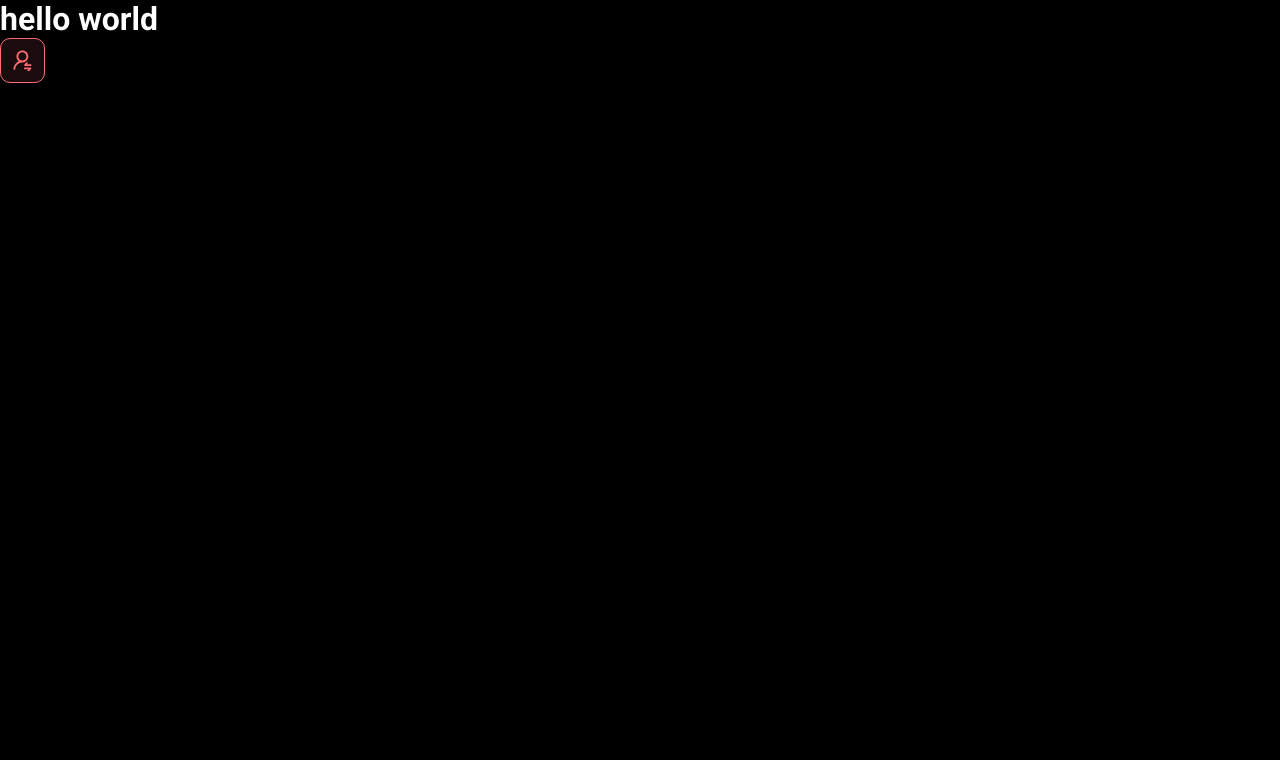
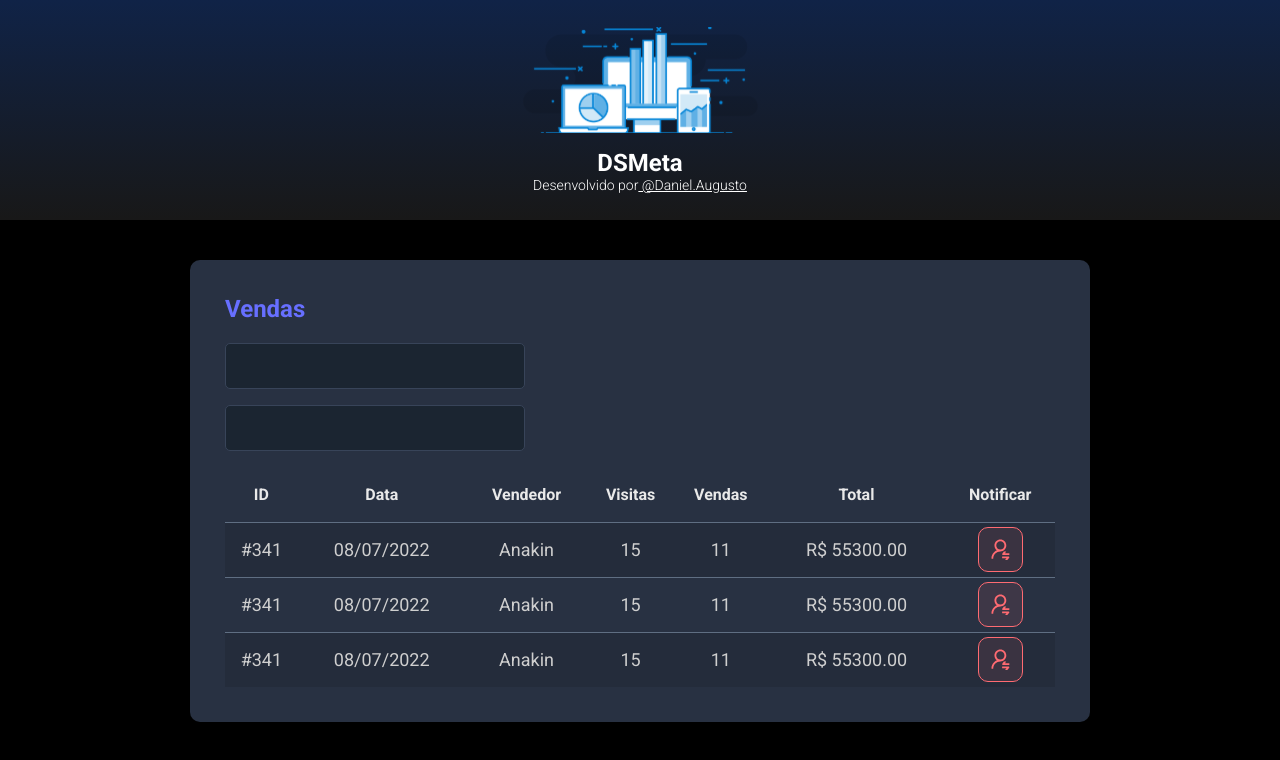
Before and after one commit to danielrgb23/Estudos-react-java, a React (Vite) app in the folder frontend/: page / in a window 1280 px wide. Shown: the top 760 px of the page. Built offline with nearby package versions, Linux system fonts and the light colour scheme.

Commit message:
Feat:tabela

```diff
--- a/frontend/src/App.tsx
+++ b/frontend/src/App.tsx
@@ -1,10 +1,18 @@
+import { Header } from "./components/Header";
 import { NotificationButton } from "./components/notificationButton";
+import { SalesCard } from "./components/SalesCard";
 
 export function App() {
   return (
     <div className="App">
-        <h1>hello world</h1>
-        <NotificationButton />
+      <Header />
+      <main>
+        <section id="sales">
+          <div className="dsmeta-container">
+            <SalesCard />
+          </div>
+        </section>
+      </main>
     </div>
   )
 }
--- /dev/null
+++ b/frontend/src/components/Header/index.tsx
@@ -0,0 +1,18 @@
+import React from 'react'
+import logo from '../../assets/img/logo.svg'
+import './styles.css'
+
+export function Header() {
+ return (
+  <header>
+   <div className="dsmeta-logo-container">
+    <img src={logo} alt="DSMeta" />
+    <h1>DSMeta</h1>
+    <p>
+     Desenvolvido por
+     <a href="https://www.linkedin.com/in/daniel-augusto02/" target="_blank"> @Daniel.Augusto</a>
+    </p>
+   </div>
+  </header>
+ )
+}
--- /dev/null
+++ b/frontend/src/components/Header/styles.css
@@ -0,0 +1,31 @@
+header {
+ background: linear-gradient(180deg, #102347 0%, #181818 100%);
+ height: 220px;
+ display: flex;
+ align-items: center;
+ justify-content: center;
+}
+
+.dsmeta-logo-container {
+ display: flex;
+ flex-direction: column;
+ align-items: center;
+}
+
+.dsmeta-logo-container a {
+ text-decoration: underline;
+}
+
+.dsmeta-logo-container img {
+ width: 235px;
+}
+
+.dsmeta-logo-container h1 {
+ margin-top: 15px;
+ font-size: 24px;
+}
+
+.dsmeta-logo-container p {
+ font-size: 14px;
+ font-weight: 300;
+}
--- /dev/null
+++ b/frontend/src/components/SalesCard/index.tsx
@@ -0,0 +1,78 @@
+import React from 'react'
+import { NotificationButton } from '../notificationButton'
+import './styles.css'
+
+export function SalesCard() {
+ return (
+  <div className="dsmeta-card">
+   <h2 className="dsmeta-sales-title">Vendas</h2>
+   <div>
+    <div className="dsmeta-form-control-container">
+     <input className="dsmeta-form-control" type="text" />
+    </div>
+    <div className="dsmeta-form-control-container">
+     <input className="dsmeta-form-control" type="text" />
+    </div>
+   </div>
+
+   <div>
+    <table className="dsmeta-sales-table">
+     <thead>
+      <tr>
+       <th className="show992">ID</th>
+       <th className="show576">Data</th>
+       <th>Vendedor</th>
+       <th className="show992">Visitas</th>
+       <th className="show992">Vendas</th>
+       <th>Total</th>
+       <th>Notificar</th>
+      </tr>
+     </thead>
+     <tbody>
+      <tr>
+       <td className="show992">#341</td>
+       <td className="show576">08/07/2022</td>
+       <td>Anakin</td>
+       <td className="show992">15</td>
+       <td className="show992">11</td>
+       <td>R$ 55300.00</td>
+       <td>
+        <div className="dsmeta-red-btn-container">
+          <NotificationButton />
+        </div>
+       </td>
+      </tr>
+      <tr>
+       <td className="show992">#341</td>
+       <td className="show576">08/07/2022</td>
+       <td>Anakin</td>
+       <td className="show992">15</td>
+       <td className="show992">11</td>
+       <td>R$ 55300.00</td>
+       <td>
+        <div className="dsmeta-red-btn-container">
+          <NotificationButton />
+        </div>
+       </td>
+      </tr>
+      <tr>
+       <td className="show992">#341</td>
+       <td className="show576">08/07/2022</td>
+       <td>Anakin</td>
+       <td className="show992">15</td>
+       <td className="show992">11</td>
+       <td>R$ 55300.00</td>
+       <td>
+        <div className="dsmeta-red-btn-container">
+          <NotificationButton />
+        </div>
+       </td>
+      </tr>
+     </tbody>
+
+    </table>
+   </div>
+
+  </div>
+ )
+}
--- /dev/null
+++ b/frontend/src/components/SalesCard/styles.css
@@ -0,0 +1,97 @@
+.dsmeta-card {
+ background-color: #283142;
+ border-radius: 10px;
+ padding: 30px 10px;
+}
+
+.dsmeta-sales-title {
+ color: #676fff;
+ font-size: 24px;
+ margin-bottom: 20px;
+}
+
+.dsmeta-form-control-container {
+ margin-bottom: 16px;
+ max-width: 300px;
+}
+
+.dsmeta-form-control {
+ width: 100%;
+ height: 46px;
+ background-color: #1b2531;
+ border: 1px solid #384459;
+ border-radius: 5px;
+ color: #9aaabe;
+ padding: 0 20px;
+ font-size: 18px;
+}
+
+.dsmeta-sales-table {
+ width: 100%;
+ border-spacing: 0;
+ border-collapse: collapse;
+}
+
+.dsmeta-sales-table thead {
+ height: 55px;
+ font-size: 16px;
+ color: #e9e9e9;
+ font-weight: 700;
+}
+
+.dsmeta-sales-table tbody {
+ font-size: 14px;
+ font-weight: 400;
+ color: #cfcfcf;
+ text-align: center;
+}
+
+.dsmeta-sales-table tbody tr {
+ height: 74px;
+ border-top: 1px solid #5f6e82;
+}
+
+.dsmeta-sales-table tbody tr:hover>td {
+ background-color: #384459;
+}
+
+.dsmeta-sales-table tbody tr:nth-child(odd) {
+ background-color: #242c3b;
+}
+
+.dsmeta-red-btn-container {
+ display: flex;
+ justify-content: center;
+}
+
+.show576 {
+ display: none;
+}
+
+.show992 {
+ display: none;
+}
+
+@media (min-width: 576px) {
+ .show576 {
+  display: table-cell;
+ }
+
+ .dsmeta-card {
+  padding: 35px;
+ }
+
+ .dsmeta-sales-table tbody tr {
+  height: 55px;
+ }
+
+ .dsmeta-sales-table tbody {
+  font-size: 18px;
+ }
+}
+
+@media (min-width: 992px) {
+ .show992 {
+  display: table-cell;
+ }
+}
--- a/frontend/src/index.css
+++ b/frontend/src/index.css
@@ -20,40 +20,6 @@
   text-decoration: none;
 }
 
-header {
-  background: linear-gradient(180deg, #102347 0%, #181818 100%);
-  height: 220px;
-  display: flex;
-  align-items: center;
-  justify-content: center;
-}
-
-.dsmeta-logo-container {
-  display: flex;
-  flex-direction: column;
-  align-items: center;
-}
-
-.dsmeta-logo-container img {
-  width: 235px;
-}
-
-.dsmeta-logo-container h1 {
-  margin-top: 15px;
-  font-size: 24px;
-}
-
-.dsmeta-logo-container p {
-  font-size: 14px;
-  font-weight: 300;
-}
-
-.dsmeta-card {
-  background-color: #283142;
-  border-radius: 10px;
-  padding: 30px 10px;
-}
-
 .dsmeta-container {
   width: 100%;
   max-width: 900px;
@@ -63,111 +29,3 @@
 #sales {
   padding: 40px 10px;
 }
-
-.dsmeta-sales-title {
-  color: #676fff;
-  font-size: 24px;
-  margin-bottom: 20px;
-}
-
-.dsmeta-form-control-container {
-  margin-bottom: 16px;
-  max-width: 300px;
-}
-
-.dsmeta-form-control {
-  width: 100%;
-  height: 46px;
-  background-color: #1b2531;
-  border: 1px solid #384459;
-  border-radius: 5px;
-  color: #9aaabe;
-  padding: 0 20px;
-  font-size: 18px;
-}
-
-.dsmeta-sales-table {
-  width: 100%;
-  border-spacing: 0;
-  border-collapse: collapse;
-}
-
-.dsmeta-sales-table thead {
-  height: 55px;
-  font-size: 16px;
-  color: #e9e9e9;
-  font-weight: 700;
-}
-
-.dsmeta-sales-table tbody {
-  font-size: 14px;
-  font-weight: 400;
-  color: #cfcfcf;
-  text-align: center;
-}
-
-.dsmeta-sales-table tbody tr {
-  height: 74px;
-  border-top: 1px solid #5f6e82;
-}
-
-.dsmeta-sales-table tbody tr:hover > td {
-  background-color: #384459;
-}
-
-.dsmeta-sales-table tbody tr:nth-child(odd) {
-  background-color: #242c3b;
-}
-
-.dsmeta-red-btn-container {
-    display: flex;
-    justify-content: center;
-}
-
-.dsmeta-red-btn {
-  height: 45px;
-  width: 45px;
-  background: rgba(255, 107, 114, 0.1);
-  border: 1px solid #ff6b72;
-  border-radius: 10px;
-  display: flex;
-  align-items: center;
-  justify-content: center;
-  cursor: pointer;
-}
-
-.dsmeta-red-btn img {
-    width: 19px;
-}
-
-.show576 {
-    display: none;
-}
-
-.show992 {
-    display: none;
-}
-
-@media (min-width: 576px) {
-    .show576 {
-        display: table-cell;
-    }
-
-    .dsmeta-card {
-        padding: 35px;
-    }
-
-    .dsmeta-sales-table tbody tr {
-        height: 55px;
-    }
-
-    .dsmeta-sales-table tbody {
-        font-size: 18px;
-    }
-}
-
-@media (min-width: 992px) {
-    .show992 {
-        display: table-cell;
-    }
-}
```
Also changed, not shown: frontend/src/assets/img/logo.svg (added).
